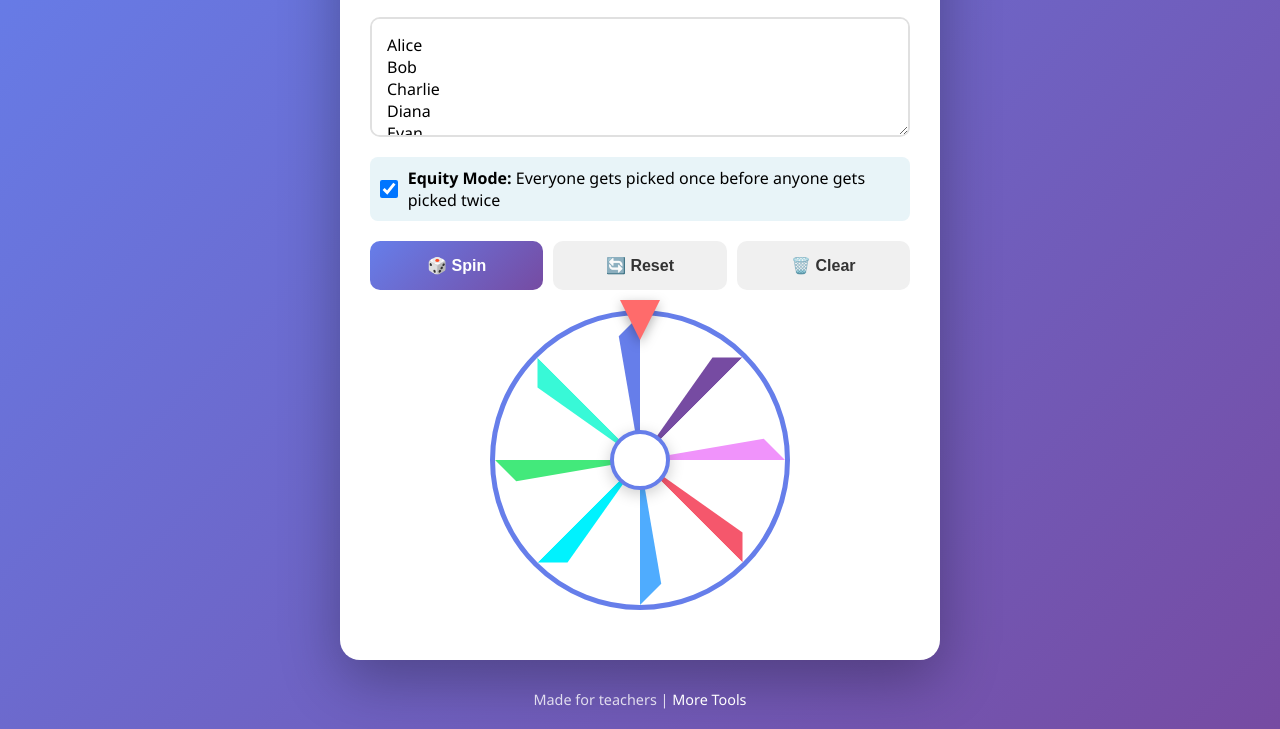
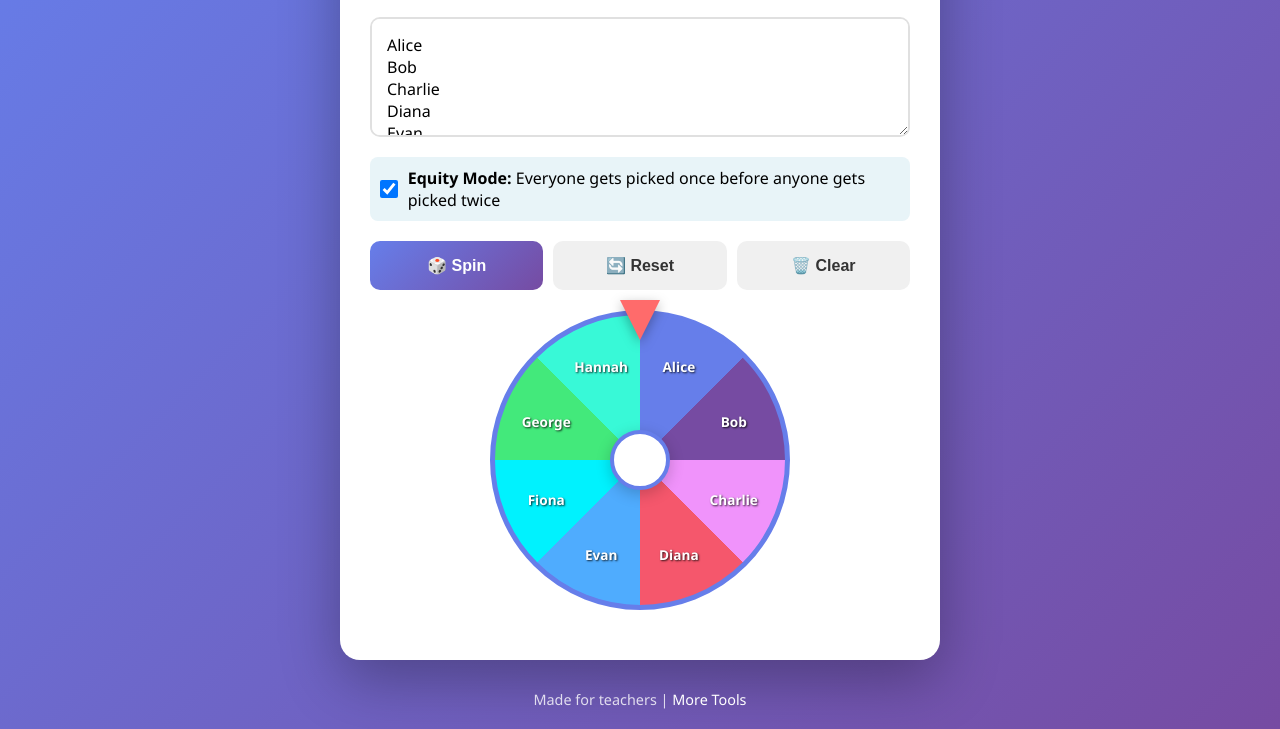
Before and after one commit to dryck/random-picker, a plain HTML site: page index.html in a window 1280 px wide. Shown: the part 125-854 px from the top of the page. Drawn offline with Linux system fonts and the light colour scheme.

Commit message:
Fix wheel: use conic-gradient for better browser support

```diff
--- a/index.html
+++ b/index.html
@@ -128,18 +128,15 @@
       border: 5px solid #667eea;
       transition: transform 4s cubic-bezier(0.23, 1, 0.32, 1);
     }
-    .wheel-segment {
+    .wheel-label {
       position: absolute;
-      width: 50%;
-      height: 50%;
-      transform-origin: 100% 100%;
-      display: flex;
-      align-items: center;
-      justify-content: center;
-      font-size: 0.8rem;
+      font-size: 0.85rem;
       font-weight: 600;
       color: white;
-      text-shadow: 1px 1px 2px rgba(0,0,0,0.5);
+      text-shadow: 1px 1px 2px rgba(0,0,0,0.8);
+      white-space: nowrap;
+      z-index: 5;
+      pointer-events: none;
     }
     .wheel-center {
       position: absolute;
@@ -293,15 +290,38 @@ Hannah</textarea>
       if (names.length === 0) return;
 
       const anglePerSegment = 360 / names.length;
+      const radius = 150; // half of 300px container
 
+      // Create conic gradient background for the wheel
+      let gradientColors = [];
+      names.forEach((_, index) => {
+        const startAngle = index * anglePerSegment;
+        const endAngle = (index + 1) * anglePerSegment;
+        gradientColors.push(`${getRandomColor(index, names.length)} ${startAngle}deg ${endAngle}deg`);
+      });
+      wheel.style.background = `conic-gradient(${gradientColors.join(', ')})`;
+
+      // Add text labels
       names.forEach((name, index) => {
-        const segment = document.createElement('div');
-        segment.className = 'wheel-segment';
-        segment.style.transform = `rotate(${index * anglePerSegment}deg)`;
-        segment.style.background = getRandomColor(index, names.length);
-        segment.style.clipPath = `polygon(100% 100%, 100% 0, ${50 + 50 * Math.cos((anglePerSegment - 90) * Math.PI / 180)}% ${50 + 50 * Math.sin((anglePerSegment - 90) * Math.PI / 180)}%)`;
-        segment.textContent = name.length > 8 ? name.substring(0, 8) + '...' : name;
-        wheel.appendChild(segment);
+        const angle = index * anglePerSegment + anglePerSegment / 2;
+        const radian = (angle - 90) * Math.PI / 180;
+        const x = 50 + 35 * Math.cos(radian); // 35% from center
+        const y = 50 + 35 * Math.sin(radian);
+
+        const label = document.createElement('div');
+        label.className = 'wheel-label';
+        label.style.position = 'absolute';
+        label.style.left = x + '%';
+        label.style.top = y + '%';
+        label.style.transform = 'translate(-50%, -50%)';
+        label.style.fontSize = '0.85rem';
+        label.style.fontWeight = '600';
+        label.style.color = 'white';
+        label.style.textShadow = '1px 1px 2px rgba(0,0,0,0.8)';
+        label.style.whiteSpace = 'nowrap';
+        label.style.zIndex = '5';
+        label.textContent = name.length > 10 ? name.substring(0, 10) + '...' : name;
+        wheel.appendChild(label);
       });
     }
 
```
